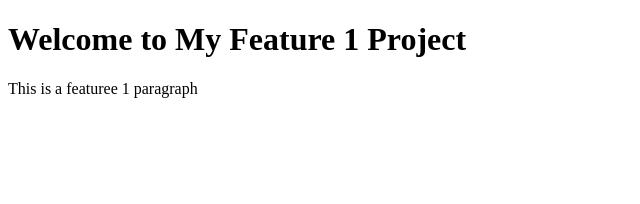
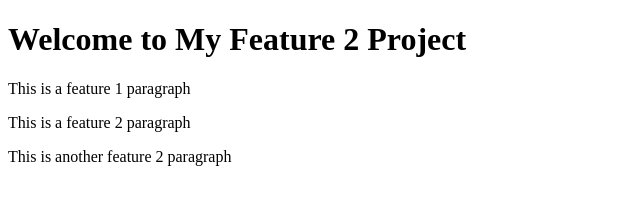
Before and after one commit to sunkolexy23/my-sample-project, a plain HTML site: page index.html in a window 1280 px wide. Shown: the whole page, without its empty margins (0-640 px from the left). Drawn offline with Linux system fonts and the light colour scheme.

Commit message:
added another paragraph into index.html

```diff
--- a/index.html
+++ b/index.html
@@ -10,8 +10,10 @@
 
 <body>
 
-    <h1>Welcome to My Feature 1 Project</h1>
-    <p>This is a featuree 1 paragraph</p>
+    <h1>Welcome to My Feature 2 Project</h1>
+    <p>This is a feature 1 paragraph</p>
+    <p>This is a feature 2 paragraph</p>
+    <p>This is another feature 2 paragraph</p>
 
 </body>
 </html>
```
